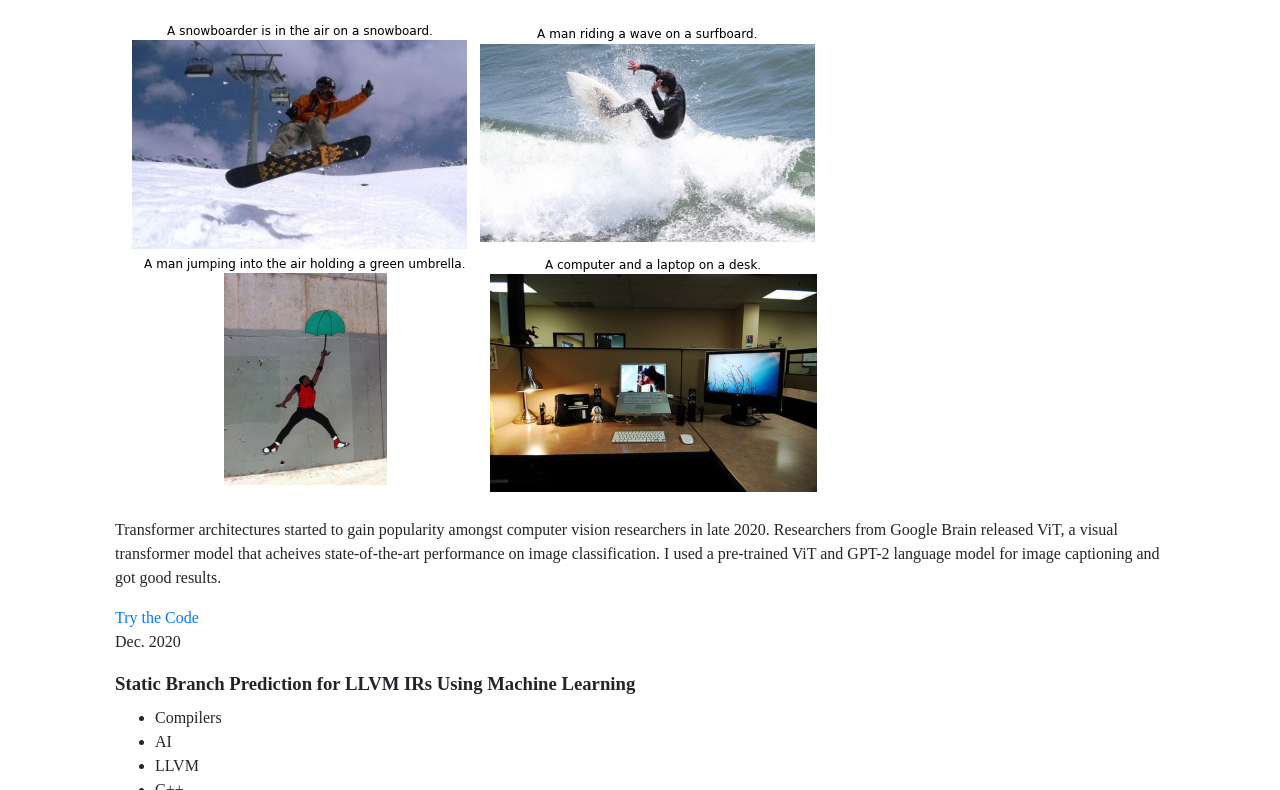
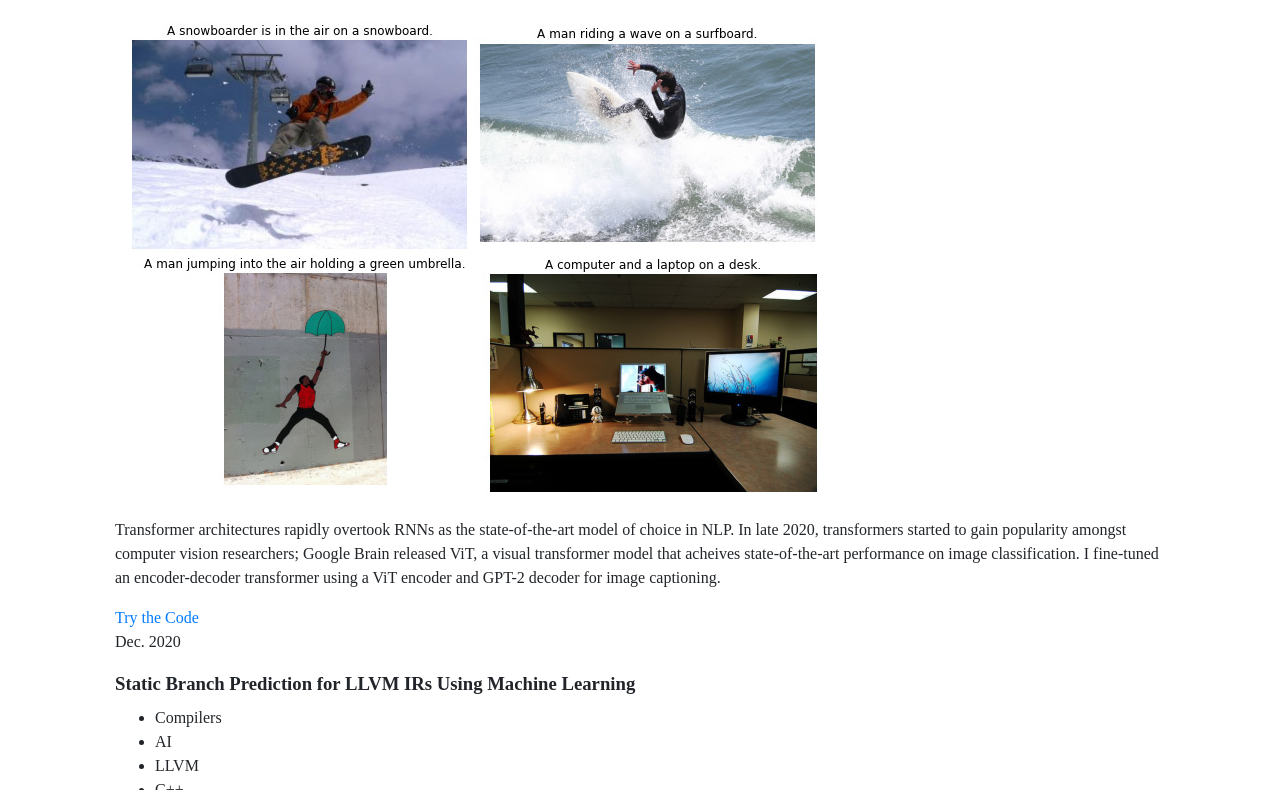
Before and after one commit to drakesvoboda/drakesvoboda.github.io, a website built with webpack: page index.html in a window 1280 px wide. Shown: the part 1693-2483 px from the top of the page. Built offline with nearby package versions, Linux system fonts and the light colour scheme.

Commit message:
Update index.html

```diff
--- a/index.html
+++ b/index.html
@@ -67,7 +67,7 @@
 				In school I studied a wide range of topics including distributed systems, compilers, systems for AI, machine learning, computer vision, and nautral language processing.
 			</p>
 			<p>
-				Throughout college I worked as a web development with at small agency called <a href="https://www.thinkmoncur.com/">Moncur</a>.
+				Throughout college I worked as a web developer with at small agency called <a href="https://www.thinkmoncur.com/">Moncur</a>.
 				I'm currently a cognitive computing research specialist at <a href="https://www.ford.com/">Ford Motor Company</a>.
 			</p>
 		</div>
@@ -114,9 +114,10 @@
 					<img src="./public/images/ViTCaptioning.jpg">
 				</figure>
 				<p>
-					Transformer architectures started to gain popularity amongst computer vision researchers in late 2020.
-					Researchers from Google Brain released ViT, a visual transformer model that acheives state-of-the-art performance on image classification.
-					I used a pre-trained ViT and GPT-2 language model for image captioning and got good results.
+					Transformer architectures rapidly overtook RNNs as the state-of-the-art model of choice in NLP.
+					In late 2020, transformers started to gain popularity amongst computer vision researchers;
+					Google Brain released ViT, a visual transformer model that acheives state-of-the-art performance on image classification.
+					I fine-tuned an encoder-decoder transformer using a ViT encoder and GPT-2 decoder for image captioning.
 				</p>
 				<a href="https://colab.research.google.com/drive/1wLOx9aWHAyxMtYKM2Ncggfs0BB1rLkBl?usp=sharing" class="link">Try the Code</a>
 			</section>
```
